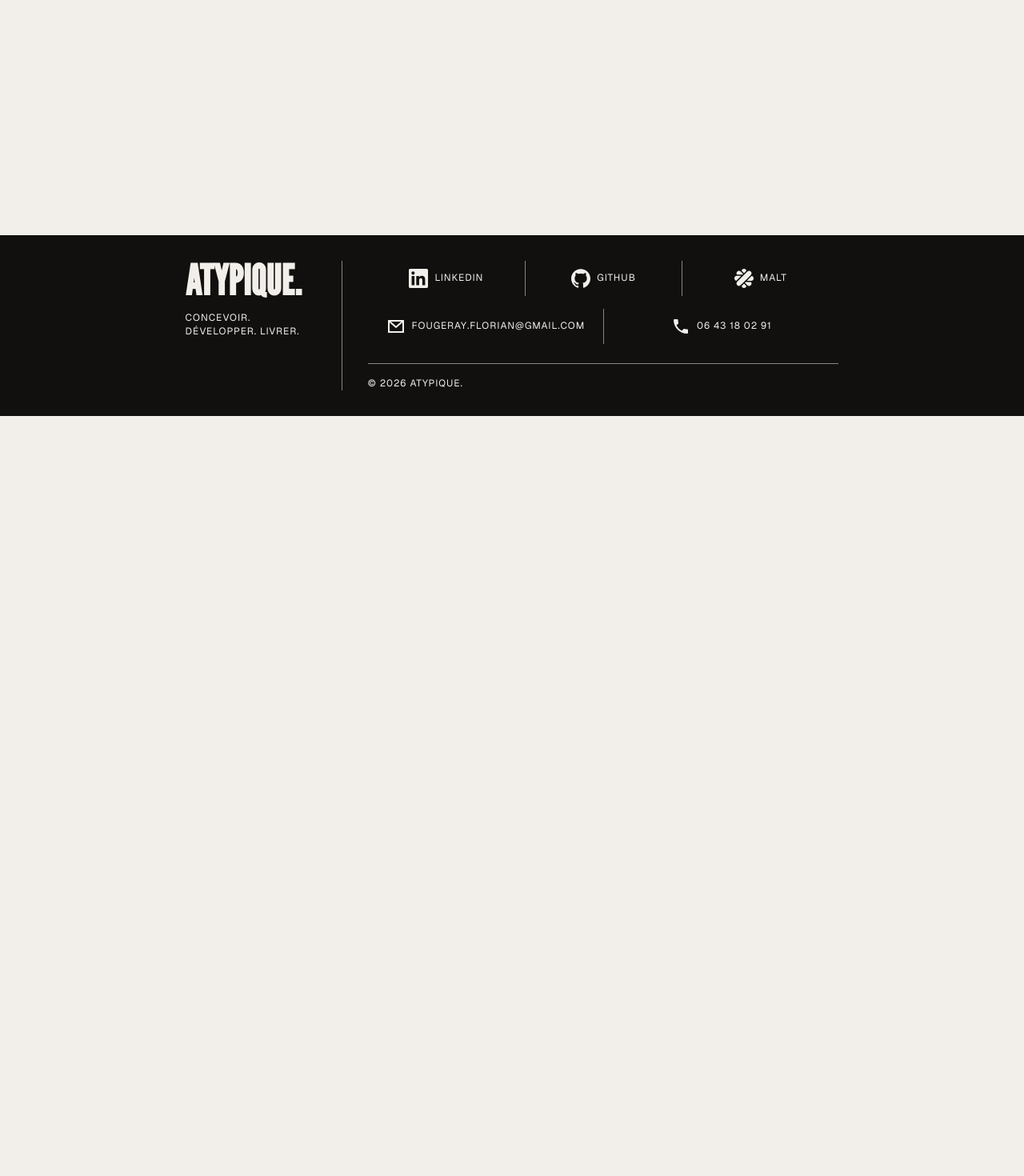
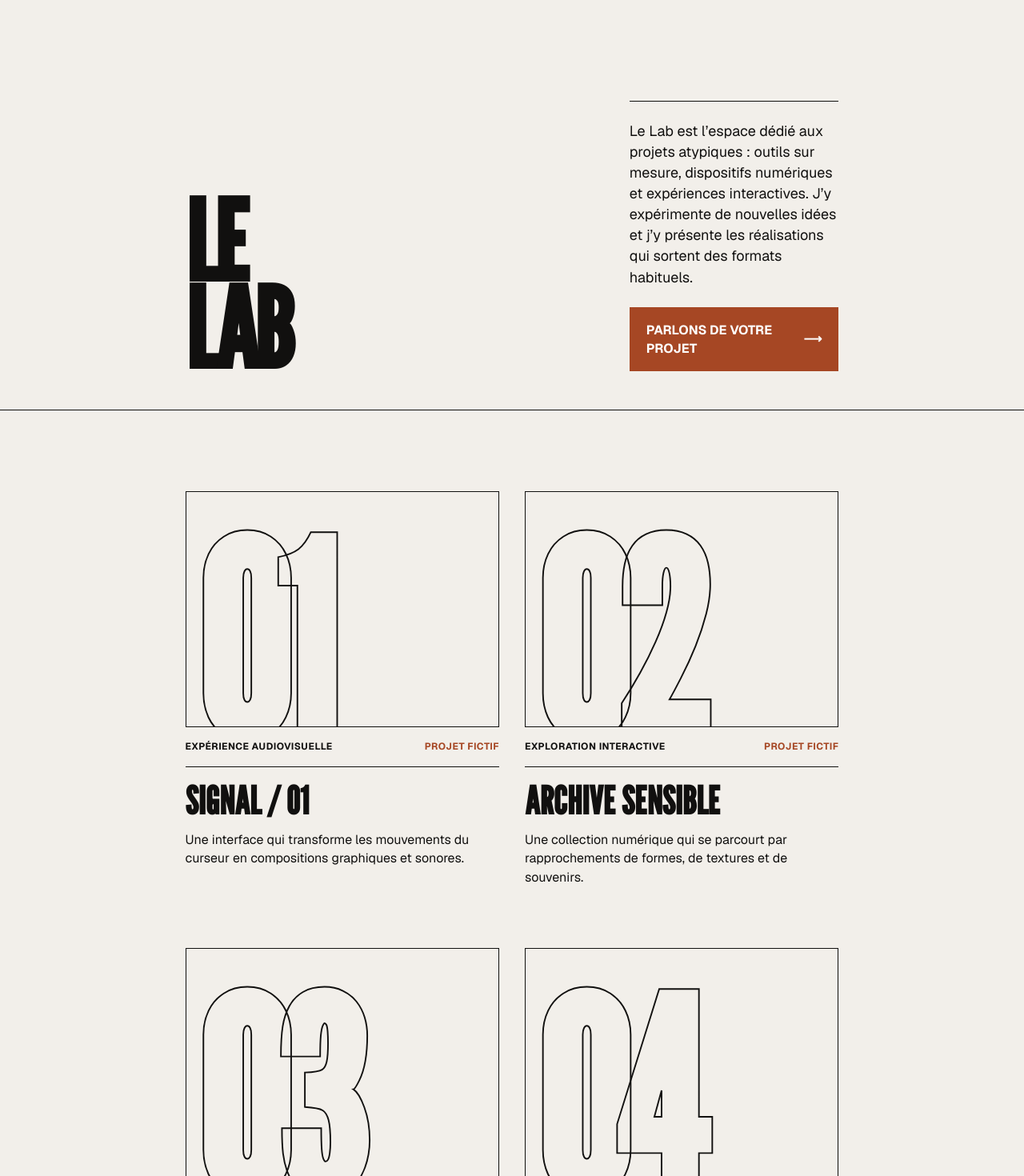
Before and after one commit to BaltiBlast/atypique-portofolio, a Next.js app: page /lab in a window 1280 px wide. Shown: the part 280-1750 px from the top of the page at 80% size. Before the commit the page ends 800 px from the top, so only its background shows below. Built offline with nearby package versions, Linux system fonts and the light colour scheme.

Commit message:
feat: intégrer la page Le Lab

```diff
--- /dev/null
+++ b/app/(pages)/lab/labProjectsData.js
@@ -0,0 +1,47 @@
+export const labProjects = [
+  {
+    slug: "signal-01",
+    title: "Signal / 01",
+    category: "Expérience audiovisuelle",
+    description:
+      "Une interface qui transforme les mouvements du curseur en compositions graphiques et sonores.",
+    status: "Projet fictif",
+    liveUrl: null,
+  },
+  {
+    slug: "archive-sensible",
+    title: "Archive sensible",
+    category: "Exploration interactive",
+    description:
+      "Une collection numérique qui se parcourt par rapprochements de formes, de textures et de souvenirs.",
+    status: "Projet fictif",
+    liveUrl: null,
+  },
+  {
+    slug: "hors-champ",
+    title: "Hors champ",
+    category: "Récit interactif",
+    description:
+      "Une narration dont le contenu évolue selon le rythme de lecture et les choix du visiteur.",
+    status: "Projet fictif",
+    liveUrl: null,
+  },
+  {
+    slug: "typometre",
+    title: "Typomètre",
+    category: "Typographie cinétique",
+    description:
+      "Un terrain de jeu typographique où les mots réagissent à la vitesse, au son et à l’espace disponible.",
+    status: "Projet fictif",
+    liveUrl: null,
+  },
+  {
+    slug: "latence",
+    title: "Latence",
+    category: "Installation connectée",
+    description:
+      "Une expérience collective qui rend visibles les délais et les silences entre plusieurs interactions en ligne.",
+    status: "Projet fictif",
+    liveUrl: null,
+  },
+];
--- a/app/(pages)/lab/page.js
+++ b/app/(pages)/lab/page.js
@@ -1,3 +1,7 @@
+import Link from "next/link";
+import styles from "./page.module.css";
+import { labProjects } from "./labProjectsData";
+
 export const metadata = {
   title: "Le Lab",
   description:
@@ -5,5 +9,47 @@ export const metadata = {
 };
 
 export default function LabPage() {
-  return <main><h1>Le Lab</h1></main>;
+  return (
+    <main className={styles.page}>
+      <section className={styles.hero} aria-labelledby="lab-title">
+        <h1 id="lab-title" className={styles.heroTitle}>
+          <span>Le</span>
+          <span>Lab</span>
+        </h1>
+        <div className={styles.heroIntroduction}>
+          <p>
+            Le Lab est l’espace dédié aux projets atypiques : outils sur mesure,
+            dispositifs numériques et expériences interactives. J’y expérimente
+            de nouvelles idées et j’y présente les réalisations qui sortent des
+            formats habituels.
+          </p>
+          <Link href="/contact/" className={styles.primaryCta}>
+            <span>Parlons de votre projet</span>
+            <span aria-hidden="true">⟶</span>
+          </Link>
+        </div>
+      </section>
+
+      <section className={styles.projects} aria-label="Projets atypiques du Lab">
+        <div className={styles.projectGrid}>
+          {labProjects.map((project, index) => (
+            <article className={styles.project} data-project={project.slug} key={project.slug}>
+              <div className={styles.projectVisual} aria-hidden="true">
+                <span>{String(index + 1).padStart(2, "0")}</span>
+              </div>
+              <div className={styles.projectMeta}>
+                <p>{project.category}</p>
+                <p>{project.status}</p>
+              </div>
+              <h2>{project.title}</h2>
+              <p className={styles.projectDescription}>{project.description}</p>
+              {project.liveUrl && (
+                <a href={project.liveUrl} className={styles.projectLink}>Visiter le projet</a>
+              )}
+            </article>
+          ))}
+        </div>
+      </section>
+    </main>
+  );
 }
--- /dev/null
+++ b/app/(pages)/lab/page.module.css
@@ -0,0 +1,209 @@
+.page {
+  min-width: 0;
+  padding-top: var(--space-xl);
+}
+
+.hero {
+  display: grid;
+  grid-template-columns: minmax(0, 2fr) minmax(260px, 1fr);
+  gap: var(--space-lg);
+  container-type: inline-size;
+  min-height: min(720px, calc(100svh - 120px));
+  padding-bottom: var(--space-2xl);
+}
+
+.heroTitle {
+  align-self: end;
+  min-width: 0;
+  font-size: clamp(88px, 17cqw, 230px);
+  font-weight: var(--font-weight-bold);
+  line-height: 0.78;
+  letter-spacing: -0.04em;
+  text-transform: uppercase;
+}
+
+.heroTitle span {
+  display: block;
+}
+
+.heroIntroduction {
+  align-self: end;
+  display: flex;
+  flex-direction: column;
+  align-items: flex-start;
+  gap: var(--space-24);
+  padding-top: var(--space-24);
+  border-top: var(--border-width) solid var(--color-text);
+  font-size: var(--font-size-body);
+  line-height: var(--line-height-body);
+}
+
+.primaryCta {
+  display: inline-flex;
+  align-items: center;
+  justify-content: space-between;
+  gap: var(--space-md);
+  max-width: 100%;
+  min-height: var(--size-interactive-min);
+  padding: var(--space-md) var(--space-20);
+  border: var(--border-width) solid var(--color-accent);
+  color: var(--color-on-accent);
+  background: var(--color-accent);
+  font-size: var(--font-size-navigation-desktop);
+  font-weight: var(--font-weight-bold);
+  line-height: var(--line-height-body);
+  text-decoration: none;
+  text-transform: uppercase;
+}
+
+.primaryCta:hover,
+.primaryCta:active {
+  border-color: var(--color-accent-hover);
+  background: var(--color-accent-hover);
+}
+
+.primaryCta:focus-visible,
+.projectLink:focus-visible {
+  outline: calc(var(--border-width) * 2) solid var(--color-accent);
+  outline-offset: var(--space-sm);
+}
+
+.projects {
+  position: relative;
+  padding-block: clamp(var(--space-2xl), 8vw, 112px);
+}
+
+.projects::before {
+  content: "";
+  position: absolute;
+  inset-inline: calc((100% - 100vw) / 2);
+  top: 0;
+  border-top: var(--border-width) solid var(--color-text);
+}
+
+.projectGrid {
+  display: grid;
+  grid-template-columns: repeat(2, minmax(0, 1fr));
+  gap: clamp(var(--space-lg), 6vw, 80px) var(--space-lg);
+}
+
+.project {
+  min-width: 0;
+}
+
+.projectVisual {
+  display: flex;
+  align-items: flex-end;
+  aspect-ratio: 4 / 3;
+  padding: var(--space-24);
+  border: var(--border-width) solid var(--color-text);
+  overflow: hidden;
+}
+
+.projectVisual span {
+  color: transparent;
+  font-family: var(--font-heading);
+  font-size: clamp(120px, 26cqw, 360px);
+  font-weight: var(--font-weight-bold);
+  line-height: 0.65;
+  letter-spacing: -0.06em;
+  -webkit-text-stroke: var(--size-projects-outline) var(--color-text);
+  transform: translate(-0.04em, 0.08em);
+}
+
+.projectMeta {
+  display: flex;
+  justify-content: space-between;
+  gap: var(--space-md);
+  padding-block: var(--space-md);
+  border-bottom: var(--border-width) solid var(--color-text);
+  font-size: var(--font-size-label);
+  font-weight: var(--font-weight-bold);
+  line-height: var(--line-height-body);
+  letter-spacing: var(--letter-spacing-label);
+  text-transform: uppercase;
+}
+
+.projectMeta p:last-child {
+  color: var(--color-accent);
+  text-align: right;
+}
+
+.project h2 {
+  margin-top: var(--space-20);
+  font-size: var(--font-size-heading);
+  font-weight: var(--font-weight-bold);
+  line-height: var(--line-height-heading);
+  text-transform: uppercase;
+}
+
+.projectDescription {
+  max-width: var(--layout-text-max);
+  margin-top: var(--space-md);
+  font-size: var(--font-size-navigation-desktop);
+  line-height: var(--line-height-body);
+}
+
+.projectLink {
+  display: inline-flex;
+  align-items: center;
+  min-height: var(--size-interactive-min);
+  margin-top: var(--space-md);
+  color: var(--color-accent);
+  font-size: var(--font-size-navigation-desktop);
+  font-weight: var(--font-weight-bold);
+  line-height: var(--line-height-body);
+  text-transform: uppercase;
+  text-underline-offset: var(--space-sm);
+}
+
+.projectLink:hover,
+.projectLink:active {
+  color: var(--color-accent-hover);
+}
+
+@media (width < 768px) {
+  .page {
+    padding-top: var(--space-lg);
+  }
+
+  .hero {
+    grid-template-columns: minmax(0, 1fr);
+    min-height: 0;
+    gap: var(--space-24);
+  }
+
+  .heroTitle {
+    font-size: clamp(68px, 24cqw, 124px);
+    line-height: 0.82;
+  }
+
+  .heroIntroduction {
+    align-items: stretch;
+  }
+
+  .primaryCta {
+    width: 100%;
+  }
+
+  .projectGrid {
+    grid-template-columns: minmax(0, 1fr);
+    row-gap: calc(var(--space-2xl) + var(--space-lg));
+  }
+}
+
+@media (width < 480px) {
+  .projectVisual {
+    padding: var(--space-md);
+  }
+
+  .projectMeta {
+    align-items: flex-start;
+    flex-direction: column;
+    gap: var(--space-sm);
+  }
+
+  .projectMeta p:last-child {
+    text-align: left;
+  }
+}
```
